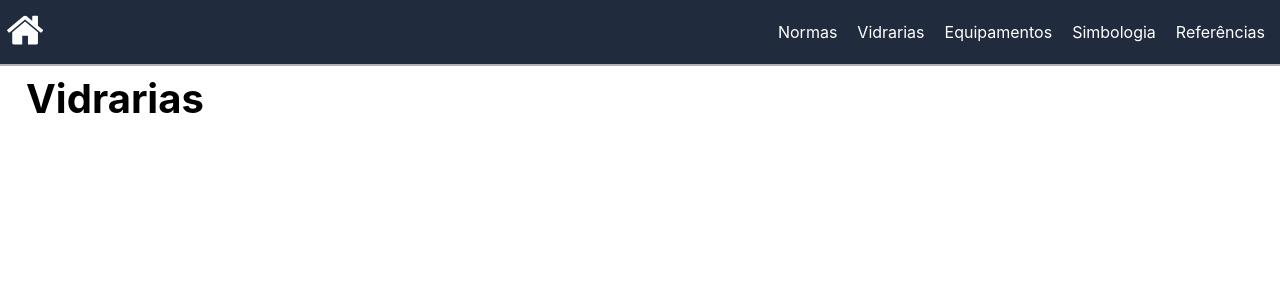
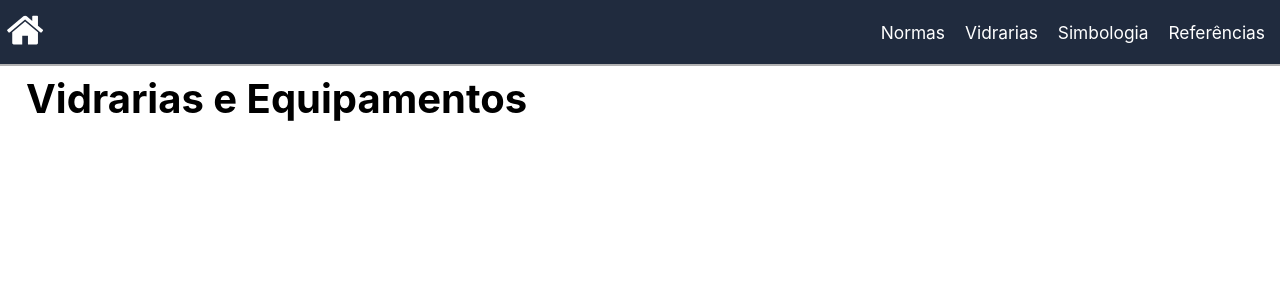
Before and after one commit to iamtheluiz/catalogo_quimica, a React (Create React App) app: page /catalogo_quimica/vidrarias in a window 1280 px wide. Shown: the top 300 px of the page. Built offline with nearby package versions, Linux system fonts and the light colour scheme.

Commit message:
Removida página de equipamento

```diff
--- a/src/App.css
+++ b/src/App.css
@@ -26,6 +26,9 @@ p {
   text-align: justify;
   margin-bottom: 5px;
 }
+ul li {
+  font-size: 13pt;
+}
 p.legenda{
   font-size: 10pt;
   color: grey;
--- a/src/pages/Equipamentos/index.js
+++ /dev/null
@@ -1,50 +0,0 @@
-import React, { useEffect } from 'react';
-
-// Styles
-import './styles.css';
-
-// Components
-import Menu from '../../components/Menu';
-
-export default function Equipamentos() {
-  useEffect(() => {
-    // Execução única
-    document.title = "Equipamentos | Catálogo de Química";
-
-    // Scroll para o topo da página
-    window.scrollTo(0, 0);
-  }, []);
-
-  return (
-    <>
-      <Menu />
-      <div className="Equipamentos">
-        <h2>Equipamentos</h2>
-        <h3>Agitação</h3>
-        <ol>
-          <li>Exemplo de algo</li>
-          <li>Exemplo de alguma coisa</li>
-          <li>Exemplo de coisa</li>
-          <li>Um bom exemplo</li>
-          <li>Definitivamente o melhor exemplo de todos</li>
-        </ol>
-        <h3>Análises</h3>
-        <ol>
-          <li>Exemplo de algo</li>
-          <li>Exemplo de alguma coisa</li>
-          <li>Exemplo de coisa</li>
-          <li>Um bom exemplo</li>
-          <li>Definitivamente o melhor exemplo de todos</li>
-        </ol>
-        <h3>Aquecimento</h3>
-        <ol>
-          <li>Exemplo de algo</li>
-          <li>Exemplo de alguma coisa</li>
-          <li>Exemplo de coisa</li>
-          <li>Um bom exemplo</li>
-          <li>Definitivamente o melhor exemplo de todos</li>
-        </ol>
-      </div>
-    </>
-  )
-}
--- a/src/pages/Equipamentos/styles.css
+++ /dev/null
@@ -1,3 +0,0 @@
-div.Equipamentos {
-  padding: 10px;
-}
--- a/src/pages/Normas/index.js
+++ b/src/pages/Normas/index.js
@@ -20,8 +20,7 @@ export default function Normas() {
       <Menu />
       <div className="Normas">
         <h2>Normas de Segurança</h2>
-        <p>Qualquer laboratório onde se manipule substâncias químicas é potencialmente perigoso. Portanto, tenha o máximo de cautela e atenção ao realizar um experimento, evitando conversas e brincadeiras que dispersem a concentração. Existe uma regra geral que deve ser seguida neste ambiente: toda substância desconhecida é potencialmente perigosa até que se prove o contrário!</p>
-        <p>A toxidade das substâncias químicas varia enormemente e nem todas, mesmo as mais comuns, tiveram seus aspectos toxicológicos suficientemente estudados.</p>
+        <p>Qualquer laboratório onde se manipule substâncias químicas é potencialmente perigoso. Portanto, tenha o máximo de cautela e atenção ao realizar um experimento, evitando conversas e brincadeiras que dispersem a concentração. Existe uma regra geral que deve ser seguida neste ambiente: toda substância desconhecida é potencialmente perigosa até que se prove o contrário! A toxidade das substâncias químicas varia enormemente e nem todas, mesmo as mais comuns, tiveram seus aspectos toxicológicos suficientemente estudados.</p>
         <p>A ocorrência de acidentes em laboratório de química, infelizmente, não é tão raro. Com a finalidade de reduzir a frequência e a gravidade desses acidentes, torna-se imprescindível que, durante os trabalhos realizados, se observe uma série de normas de segurança. Muitas das operações de laboratório necessitam de instruções específicas que os alunos devem seguir para a sua segurança e de seus colegas.</p>
         <p>Ao iniciar o trabalho em um laboratório, é fundamental conhecer os procedimentos de segurança que irão permitir uma atuação com um mínimo de risco. Lembre-se sempre: você é parte integrante de uma equipe. Sua responsabilidade perante o laboratório estende-se a seus colegas. A segurança no trabalho depende da ação de todos, e não apenas das pessoas encarregadas especificamente de promovê-la.</p>
         <p>As principais normas de segurança em um laboratório de química são:</p>
--- a/src/pages/Vidrarias/index.js
+++ b/src/pages/Vidrarias/index.js
@@ -9,7 +9,7 @@ import Menu from '../../components/Menu';
 export default function Vidrarias() {
   useEffect(() => {
     // Execução única
-    document.title = "Vidrarias | Catálogo de Química";
+    document.title = "Vidrarias e Equipamentos | Catálogo de Química";
 
     // Scroll para o topo da página
     window.scrollTo(0, 0);
@@ -19,7 +19,7 @@ export default function Vidrarias() {
     <>
       <Menu />
       <div className="Vidrarias">
-        <h2>Vidrarias</h2>
+        <h2>Vidrarias e Equipamentos</h2>
       </div>
     </>
   )
--- a/src/routes.js
+++ b/src/routes.js
@@ -5,7 +5,6 @@ import { BrowserRouter, Switch, Route } from 'react-router-dom';
 import Home from './pages/Home';
 import Normas from './pages/Normas';
 import Vidrarias from './pages/Vidrarias';
-import Equipamentos from './pages/Equipamentos';
 import Simbologia from './pages/Simbologia';
 import Referencias from './pages/Referencias';
 
@@ -16,7 +15,6 @@ export default function Routes() {
         <Route path="/" exact component={Home} />
         <Route path="/normas" exact component={Normas} />
         <Route path="/vidrarias" exact component={Vidrarias} />
-        <Route path="/equipamentos" exact component={Equipamentos} />
         <Route path="/simbologia" exact component={Simbologia} />
         <Route path="/referencias" exact component={Referencias} />
       </Switch>
--- a/src/services/topicos.js
+++ b/src/services/topicos.js
@@ -4,12 +4,8 @@ module.exports = [
     url: "/normas"
   },
   {
-    nome: "Vidrarias",
+    nome: "Vidrarias e Equipamentos",
     url: "/vidrarias"
-  },
-  {
-    nome: "Equipamentos",
-    url: "/equipamentos"
   },
   {
     nome: "Simbologia de Risco",
```
